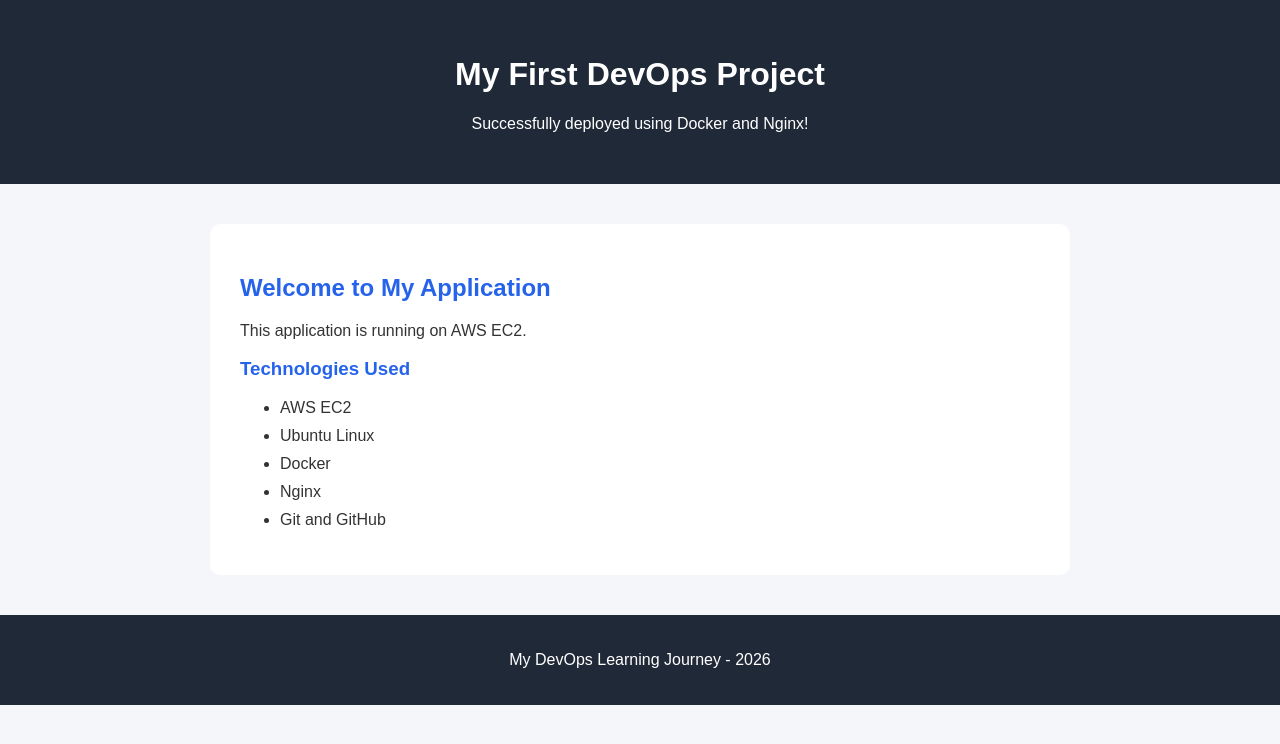
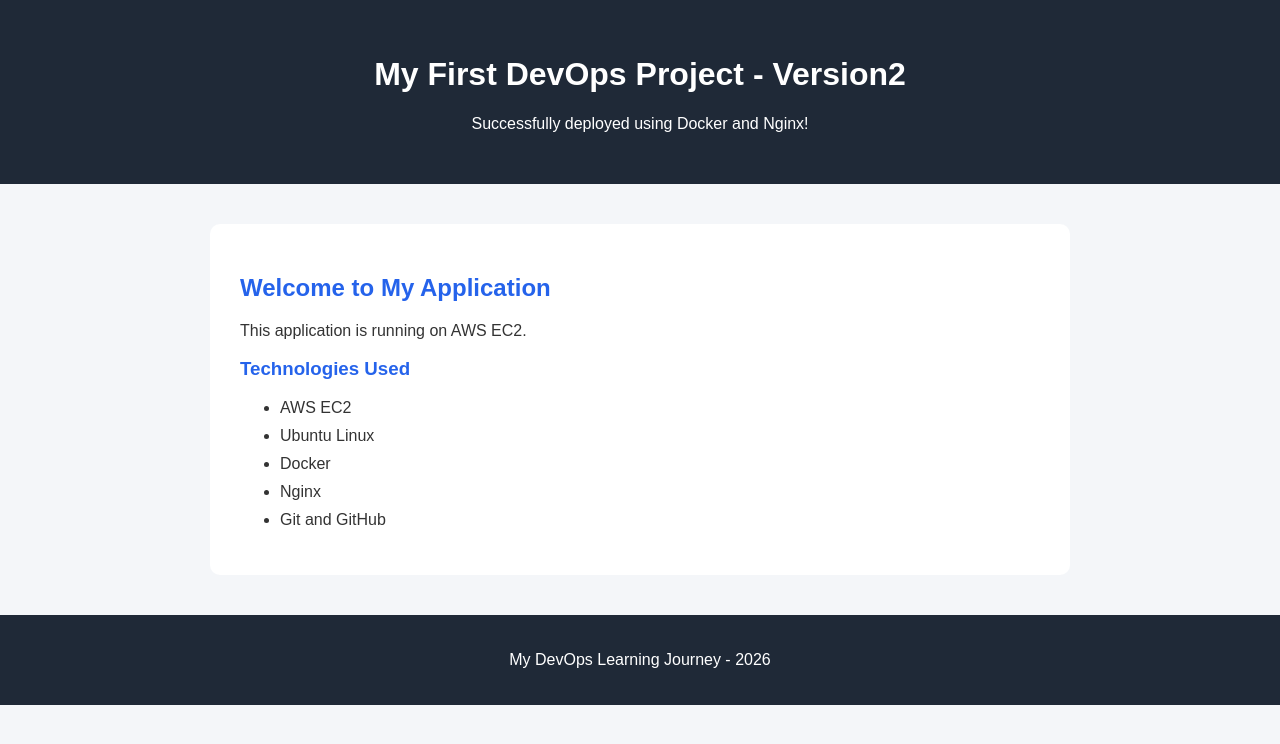
Before and after one commit to skreddy3497/devops-nginx-webapp, a plain HTML site: page app/index.html in a window 1280 px wide. Drawn offline with Linux system fonts and the light colour scheme.

Commit message:
Update website to version 2

```diff
--- a/app/index.html
+++ b/app/index.html
@@ -9,7 +9,7 @@
 </head>
 <body>
     <header>
-        <h1>My First DevOps Project</h1>
+        <h1>My First DevOps Project - Version2</h1>
         <p>Successfully deployed using Docker and Nginx!</p>
     </header>
 
```
